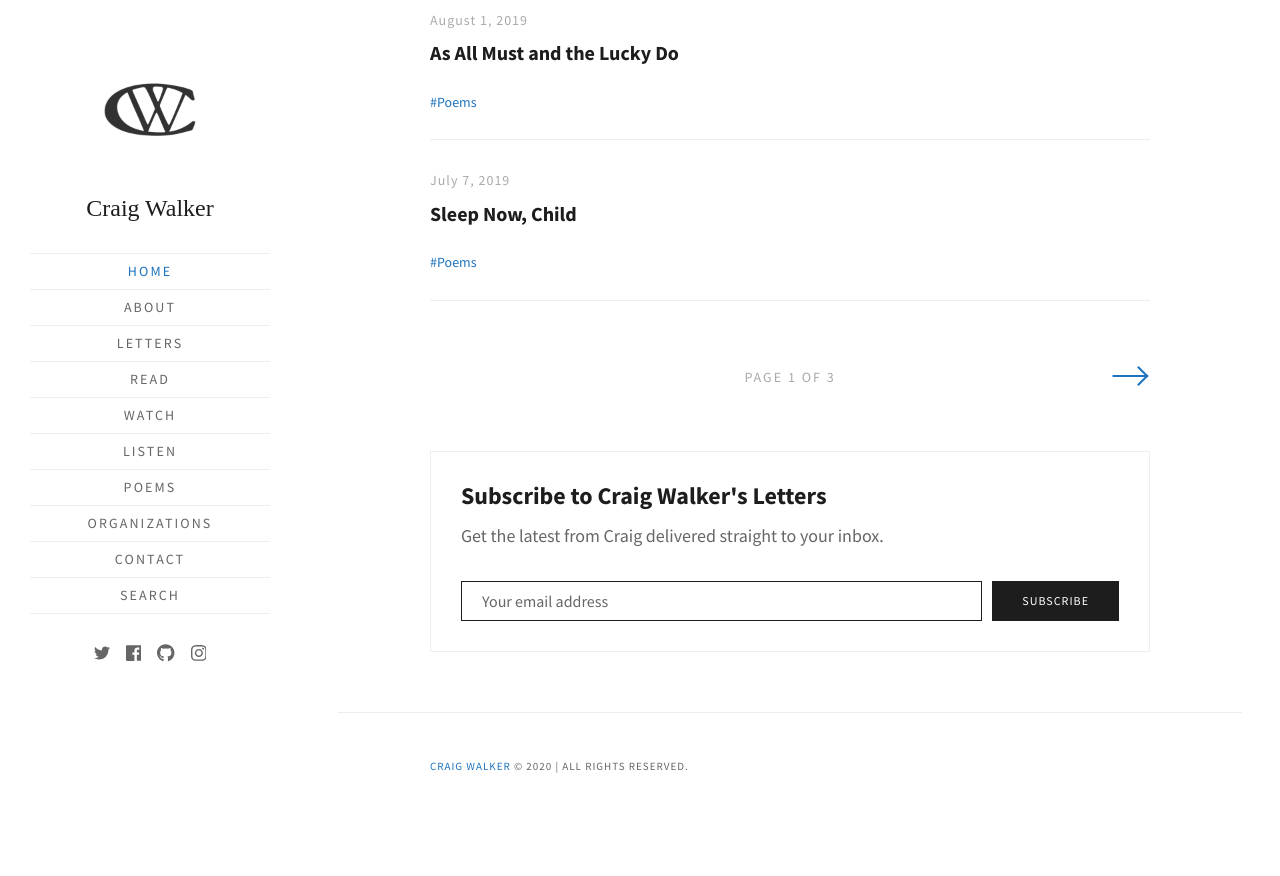
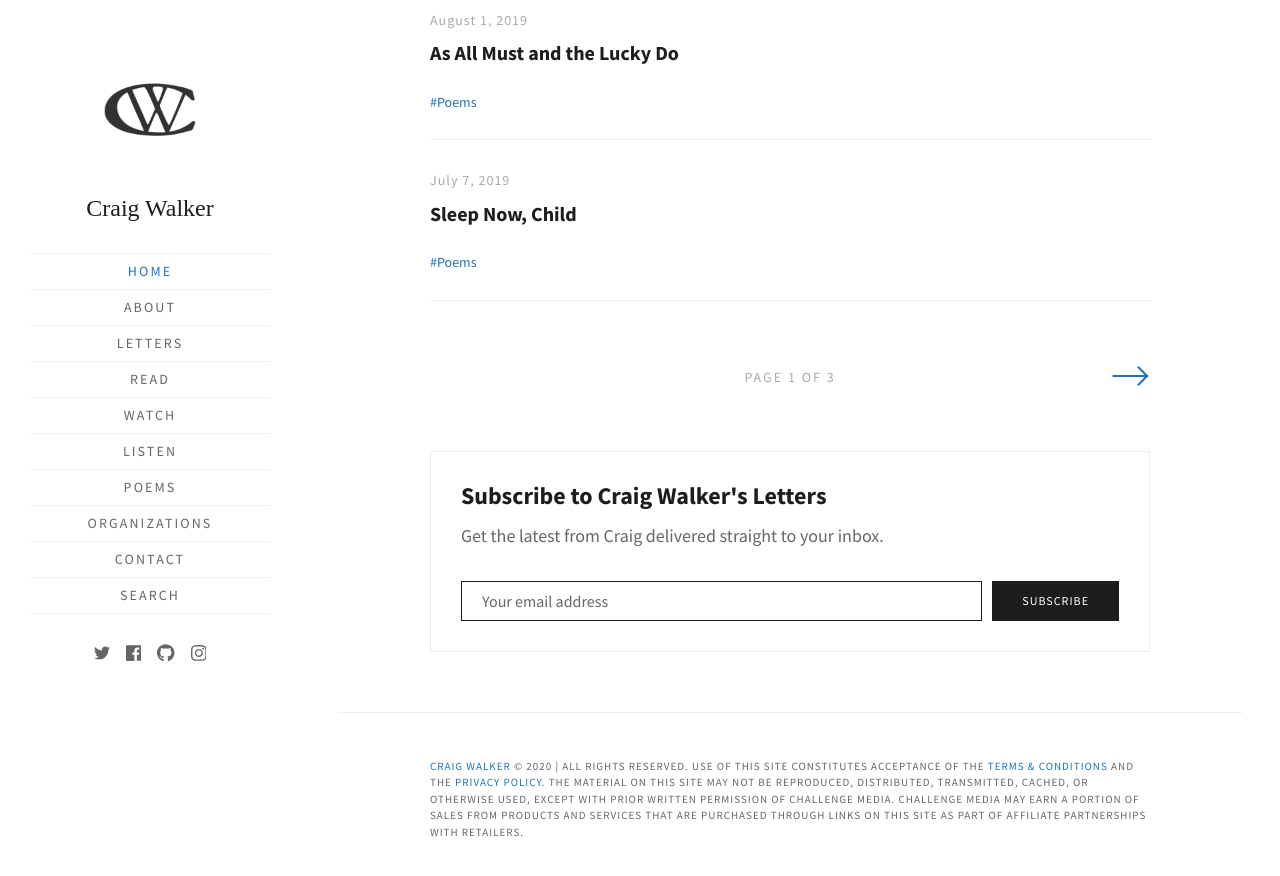
Before and after one commit to walkercraig/walkercraig, a Jekyll site: the page built from index.html, in a window 1280 px wide and 900 px high, scrolled down 1433 px. Shown: the top 876 px of the window. Built offline with Jekyll 4.4.1, drawn with Linux system fonts in a browser that asks for light colours; some web fonts are replaced; the list of posts is cut into pages by our own code; before the commit the page ends 2267 px from its top, so only the background shows below that.

Commit message:
Update footer.html

```diff
--- a/_includes/footer.html
+++ b/_includes/footer.html
@@ -1,6 +1,6 @@
 <footer id="colophon" class="site-footer">
     <p class="site-info inner">
-        <a href="#">{{ site.name }}</a> &copy; {{ site.time | date: '%Y' }} | All rights reserved.
+        <a href="#">{{ site.name }}</a> &copy; {{ site.time | date: '%Y' }} | All rights reserved. Use of this site constitutes acceptance of the <a href="https://www.walkercraig.com/termsandconditions/">Terms & Conditions</a> and the <a href="https://www.walkercraig.com/privacy-policy/">Privacy Policy</a>. The material on this site may not be reproduced, distributed, transmitted, cached, or otherwise used, except with prior written permission of Challenge Media. Challenge Media may earn a portion of sales from products and services that are purchased through links on this site as part of affiliate partnerships with retailers.
     </p>
     <a id="back-to-top" class="back-to-top" href="#page">
         <span class="icon-arrow-up" aria-hidden="true"></span>
```
